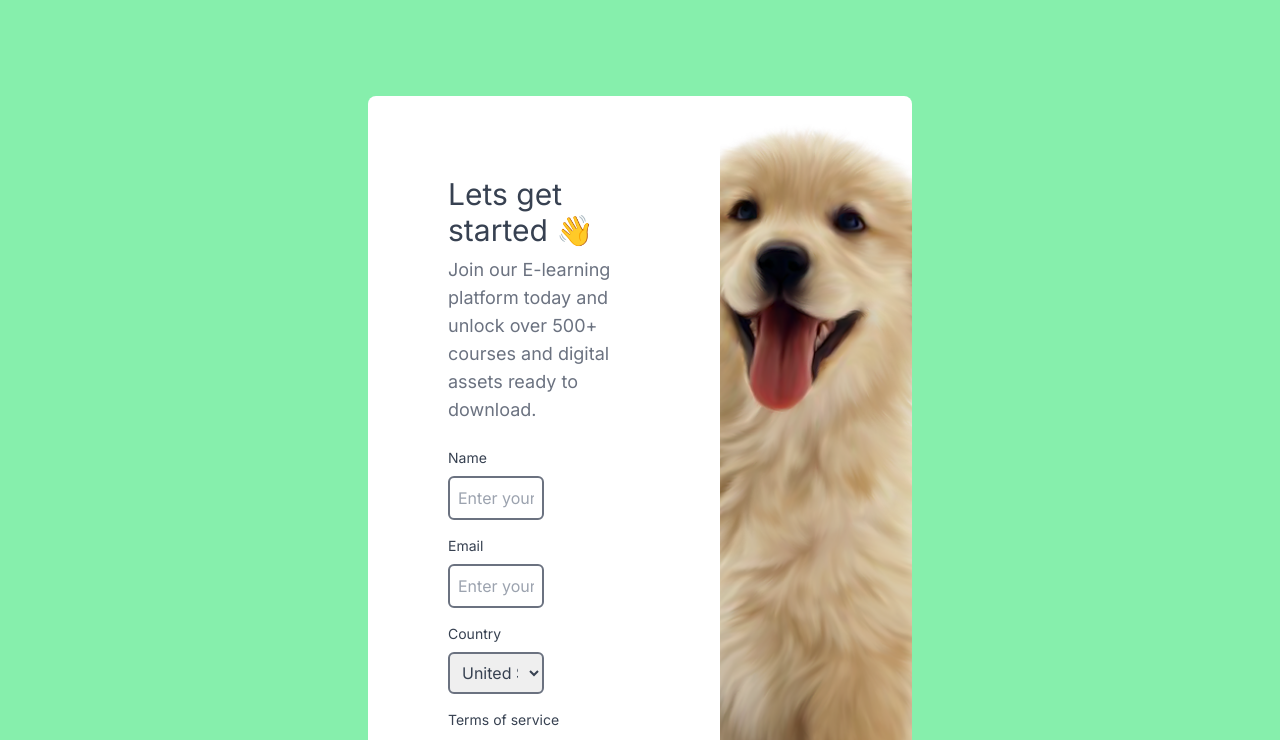
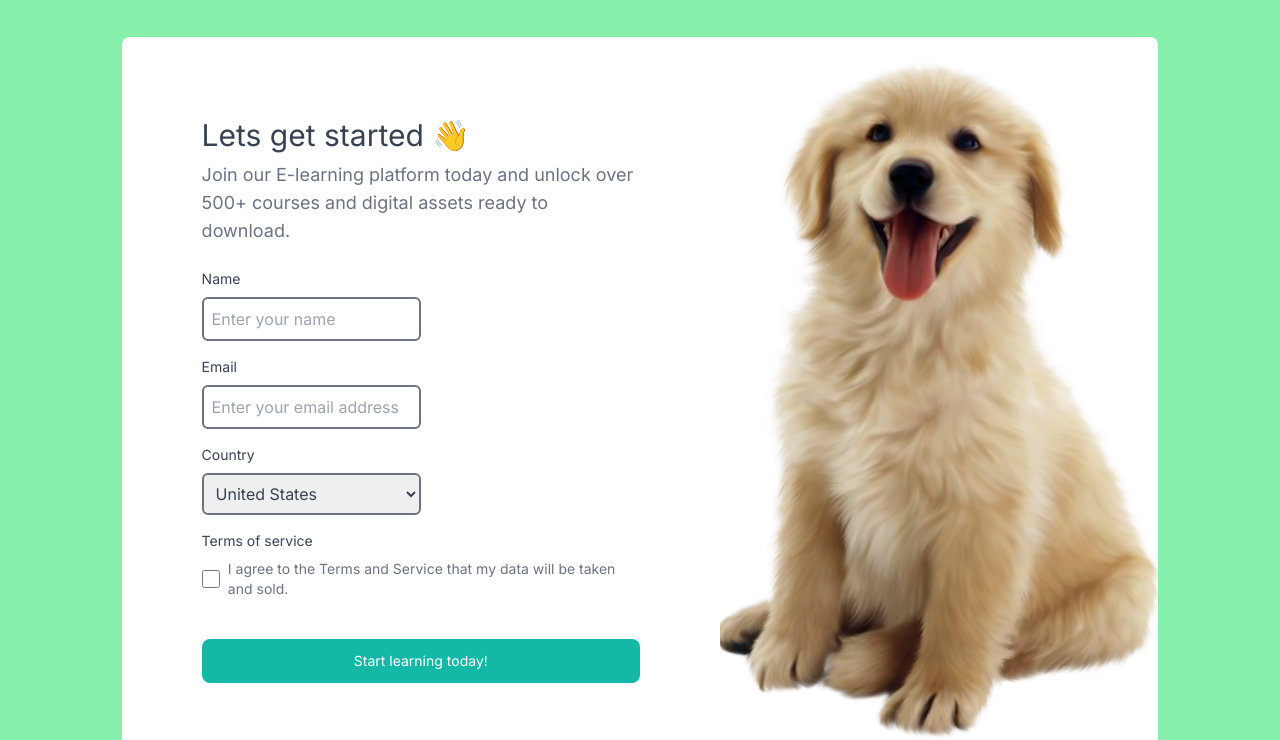
Before and after one commit to odhiambo-ed/next-cool-form, a Next.js app: page / in a window 1280 px wide. Shown: the top 740 px of the page. Built offline with nearby package versions, Linux system fonts and the light colour scheme.

Commit message:
edit page width

```diff
--- a/app/page.js
+++ b/app/page.js
@@ -3,9 +3,9 @@ import Image from 'next/image';
 
 export default function Home() {
   return (
-    <main className="bg-green-300 flex min-h-screen flex-col items-center justify-between p-24">
+    <main className="bg-green-300 h-screen items-center flex justify-center">
       <form
-        className="bg-white flex rounded-lg w-1/2 font-latoRegular"
+        className="bg-white flex rounded-lg font-latoRegular"
       >
         <div className="flex-1 text-gray-700  p-20">
           <h1 className="text-3xl pb-2 font-latoBold">
```
